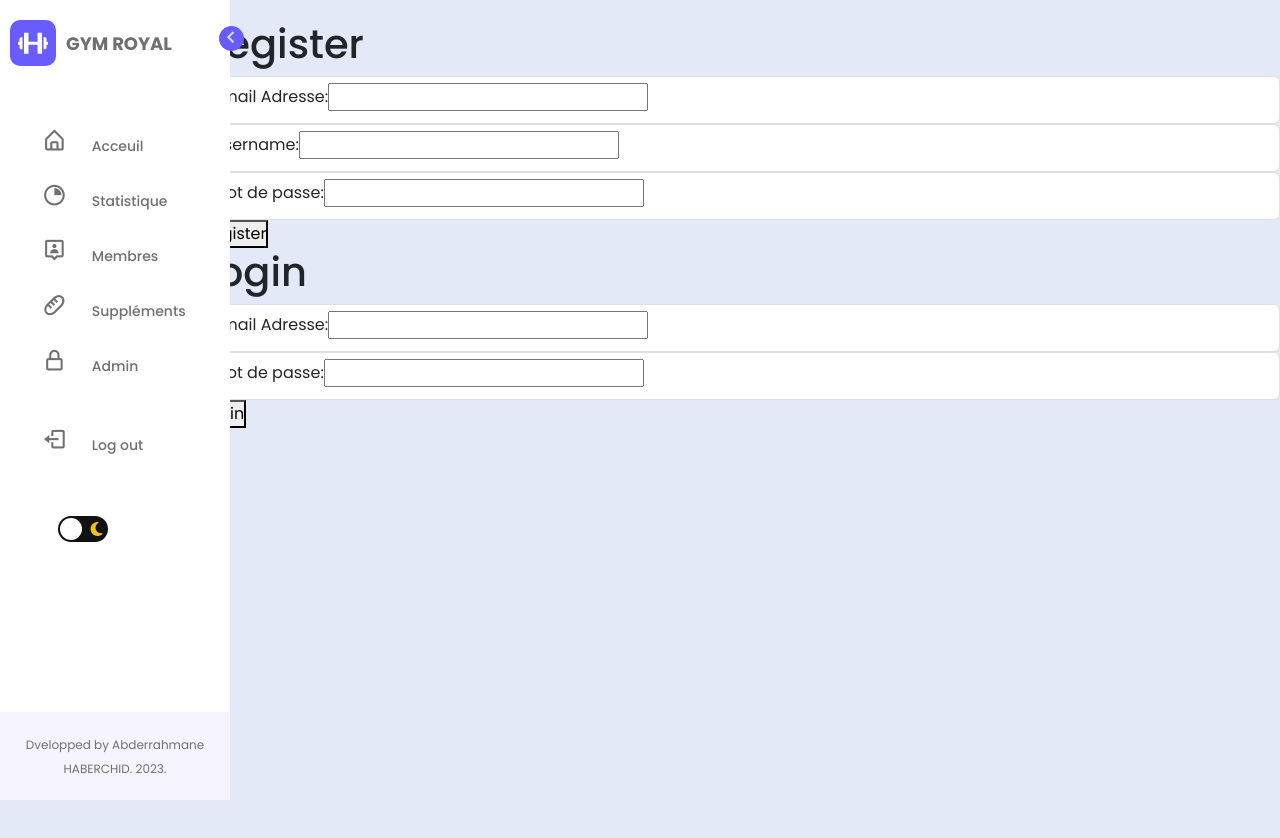
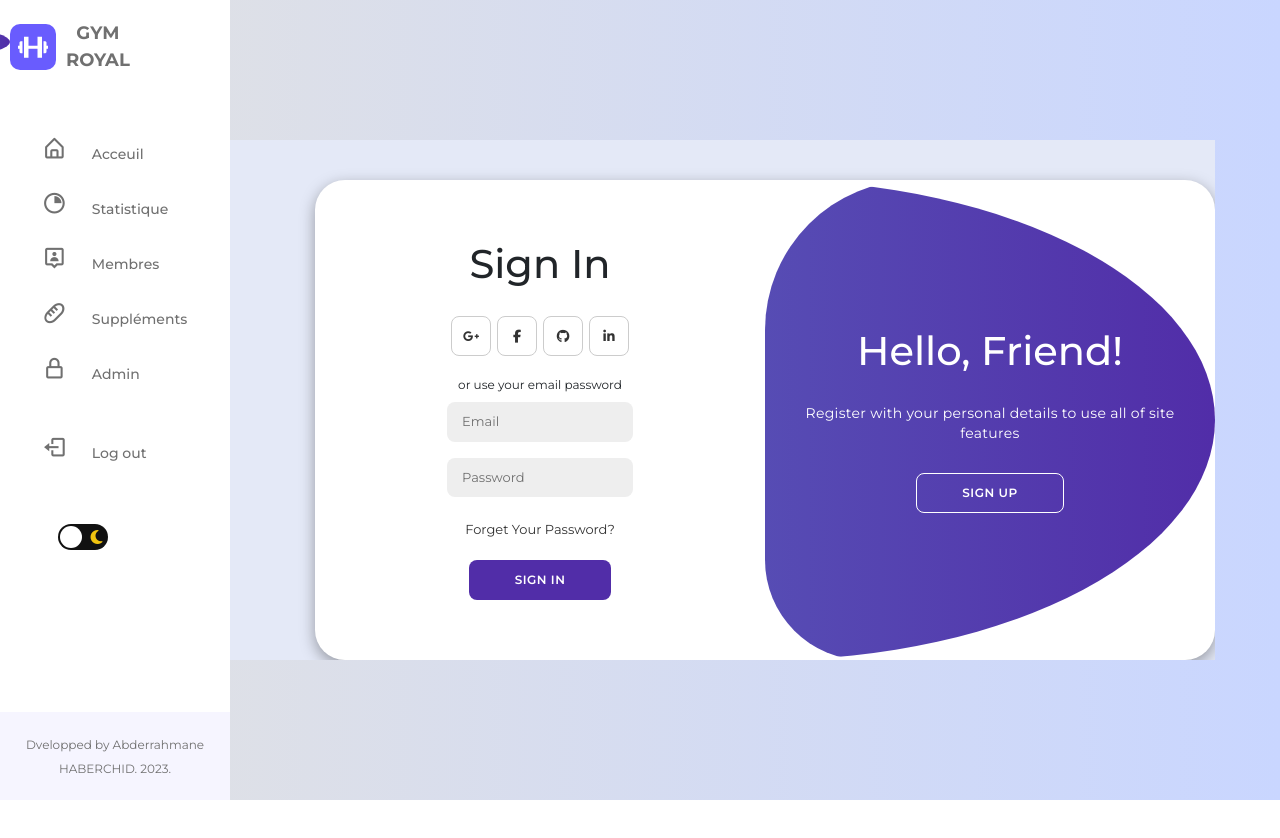
Before and after one commit to Abderrahmane-Haberchid/gym-dashboard, a React (Create React App) app: page /auth in a window 1280 px wide. Shown: the top 838 px of the page. After the commit the page ends 800 px from the top, so only its background shows below. Built offline with nearby package versions, Linux system fonts and the light colour scheme; the HTML template or start-up script is replaced by a standard one.

Commit message:
login page added

```diff
--- a/package.json
+++ b/package.json
@@ -16,6 +16,7 @@
     "chart.js": "^4.4.0",
     "primereact": "^10.0.2",
     "react": "^18.2.0",
+    "react-auth-kit": "^3.0.0-alpha.44",
     "react-bootstrap": "^2.9.0",
     "react-chartjs-2": "^5.2.0",
     "react-content-loader": "^6.2.1",
@@ -25,7 +26,7 @@
     "react-hook-form": "^7.47.0",
     "react-hot-toast": "^2.4.1",
     "react-router-dom": "^6.16.0",
-    "react-scripts": "^5.0.1",
+    "react-scripts": "^3.0.1",
     "rsuite": "^5.40.0",
     "web-vitals": "^2.1.4",
     "zod": "^3.22.4"
--- a/src/components/AddMembreForm.jsx
+++ b/src/components/AddMembreForm.jsx
@@ -29,7 +29,7 @@
                     })
                     .catch(errors => {
                         errors?.response?.status === 302 && toast.error("Adresse mail déjà existante !")
-
+                        errors?.response?.status != 302 && toast.error("Une erreur générée !")
                     })
      }
 
--- a/src/css/login.css
+++ b/src/css/login.css
@@ -1,17 +1,210 @@
+@import url('https://fonts.googleapis.com/css2?family=Montserrat:wght@300;400;500;600;700&display=swap');
 
+*{
+    margin: 0;
+    padding: 0;
+    box-sizing: border-box;
+    font-family: 'Montserrat', sans-serif;
+}
 
 body{
-    margin: 0;
-    padding: 0;
+    background-color: #c9d6ff;
+    background: linear-gradient(to right, #e2e2e2, #c9d6ff);
+    display: flex;
+    align-items: center;
+    justify-content: center;
+    flex-direction: column;
+    height: 100vh;
 }
 
-.wrapper{
+.container{
+    background-color: #fff;
+    border-radius: 30px;
+    box-shadow: 0 5px 15px rgba(0, 0, 0, 0.35);
+    position: relative;
+    overflow: hidden;
+    width: 768px;
+    max-width: 100%;
+    min-height: 480px;
+}
+
+.container p{
+    font-size: 14px;
+    line-height: 20px;
+    letter-spacing: 0.3px;
+    margin: 20px 0;
+}
+
+.container span{
+    font-size: 12px;
+}
+
+.container a{
+    color: #333;
+    font-size: 13px;
+    text-decoration: none;
+    margin: 15px 0 10px;
+}
+
+.container button{
+    background-color: #512da8;
+    color: #fff;
+    font-size: 12px;
+    padding: 10px 45px;
+    border: 1px solid transparent;
+    border-radius: 8px;
+    font-weight: 600;
+    letter-spacing: 0.5px;
+    text-transform: uppercase;
+    margin-top: 10px;
+    cursor: pointer;
+}
+
+.container button.hidden{
+    background-color: transparent;
+    border-color: #fff;
+}
+
+.container form{
+    background-color: #fff;
     display: flex;
+    align-items: center;
     justify-content: center;
+    flex-direction: column;
+    padding: 0 40px;
+    height: 100%;
 }
-.left{
+
+.container input{
+    background-color: #eee;
+    border: none;
+    margin: 8px 0;
+    padding: 10px 15px;
+    font-size: 13px;
+    border-radius: 8px;
+    width: 100%;
+    outline: none;
+}
+
+.form-container{
+    position: absolute;
+    top: 0;
+    height: 100%;
+    transition: all 0.6s ease-in-out;
+}
+
+.sign-in{
+    left: 0;
     width: 50%;
+    z-index: 2;
 }
-.right{
+
+.container.active .sign-in{
+    transform: translateX(100%);
+}
+
+.sign-up{
+    left: 0;
     width: 50%;
+    opacity: 0;
+    z-index: 1;
 }
+
+.container.active .sign-up{
+    transform: translateX(100%);
+    opacity: 1;
+    z-index: 5;
+    animation: move 0.6s;
+}
+
+@keyframes move{
+    0%, 49.99%{
+        opacity: 0;
+        z-index: 1;
+    }
+    50%, 100%{
+        opacity: 1;
+        z-index: 5;
+    }
+}
+
+.social-icons{
+    margin: 20px 0;
+}
+
+.social-icons a{
+    border: 1px solid #ccc;
+    border-radius: 20%;
+    display: inline-flex;
+    justify-content: center;
+    align-items: center;
+    margin: 0 3px;
+    width: 40px;
+    height: 40px;
+}
+
+.toggle-container{
+    position: absolute;
+    top: 0;
+    left: 50%;
+    width: 50%;
+    height: 100%;
+    overflow: hidden;
+    transition: all 0.6s ease-in-out;
+    border-radius: 150px 0 0 100px;
+    z-index: 1000;
+}
+
+.container.active .toggle-container{
+    transform: translateX(-100%);
+    border-radius: 0 150px 100px 0;
+}
+
+.toggle{
+    background-color: #512da8;
+    height: 100%;
+    background: linear-gradient(to right, #5c6bc0, #512da8);
+    color: #fff;
+    position: relative;
+    left: -100%;
+    height: 100%;
+    width: 200%;
+    transform: translateX(0);
+    transition: all 0.6s ease-in-out;
+}
+
+.container.active .toggle{
+    transform: translateX(50%);
+}
+
+.toggle-panel{
+    position: absolute;
+    width: 50%;
+    height: 100%;
+    display: flex;
+    align-items: center;
+    justify-content: center;
+    flex-direction: column;
+    padding: 0 30px;
+    text-align: center;
+    top: 0;
+    transform: translateX(0);
+    transition: all 0.6s ease-in-out;
+}
+
+.toggle-left{
+    transform: translateX(-200%);
+}
+
+.container.active .toggle-left{
+    transform: translateX(0);
+}
+
+.toggle-right{
+    right: 0;
+    transform: translateX(0);
+}
+
+.container.active .toggle-right{
+    transform: translateX(200%);
+}
--- a/src/pages/Login.jsx
+++ b/src/pages/Login.jsx
@@ -1,11 +1,20 @@
 import axios from 'axios';
-import React from 'react'
+import React, { useState } from 'react'
 import { useForm } from 'react-hook-form'
 import toast from 'react-hot-toast';
-import { useNavigate } from 'react-router-dom';
+import { useSignIn } from 'react-auth-kit'
+import "../css/login.css";
+import { Navigate } from 'react-router-dom';
 
-function Login() {
-  const navigate = useNavigate()
+export default function Login() {
+
+    const addActiveClass = () => {
+        document.querySelector("#container").classList.toggle('active');
+    }
+    const removeActiveClass = () => {
+        document.querySelector("#container").classList.remove('active');
+    }
+
   const {
     register,
     reset,
@@ -13,23 +22,38 @@
     formState: {errors}
   } = useForm();
 
-  /*const onSubmit = (dataRegister) => {
+  const onSubmitRegister = (dataRegister) => {
+
         const resgiterData = JSON.stringify(dataRegister)
+        const signIn = useSignIn()
+
         axios.post("http://localhost:8081/api/v1/auth/register",
                   resgiterData,
                   {headers: {'content-Type': 'application/json'}}
                   )
               .then(response => {
-                response?.status === 201 && toast.success("Compe créé !")
-                        reset()
+                if(response.status === 200){
+                    if(signIn(
+                        {
+                            token:    response.data.token,
+                            expiresIn:response.data.expiresIn,
+                            tokenType: "Bearer",
+                            authState: response.data.authUserState
+                        }
+                    )){
+                        toast.success("blaaan")
+                        Navigate("/")
+                    }
+                    else {
+                        toast.success("mabaaanch")
+                    }
+                }
 
               })
-              .catch(errors => {
-                 toast.error(errors.error)
-              })
-  }*/
 
-  const onSubmitLogin = (dataLogin) => {
+  }
+
+  /*const onSubmitLogin = (dataLogin) => {
     const loginData = JSON.stringify(dataLogin)
     axios.post("http://localhost:8081/api/v1/auth/login",
               loginData,
@@ -43,89 +67,70 @@
           .catch(errors => {
              toast.error(errors.error)
           })
-}
+}*/
 
   return (
-    <div className='wrapper'>
-        <div className='left'>
-            <div className='header'>
 
+    <div className="container" id="container">
+
+    <div className="form-container sign-up">
+        <form onSubmit={handleSubmit(onSubmitRegister)}>
+            <h1>Create Account</h1>
+            <div className="social-icons">
+                <a href="#" className="icon"><i className="fa-brands fa-google-plus-g"></i></a>
+                <a href="#" className="icon"><i className="fa-brands fa-facebook-f"></i></a>
+                <a href="#" className="icon"><i className="fa-brands fa-github"></i></a>
+                <a href="#" className="icon"><i className="fa-brands fa-linkedin-in"></i></a>
             </div>
-            <div className='body'>
-               <h1>Register</h1>
-               <div className='left'>
-            <div className='form'>
+            <span>or use your email for registeration</span>
+            <input type="text"
+                   {...register('name')}
+                   placeholder="Name"
+                />
 
+            <input type="mail"
+                   {...register('email')}
+                   placeholder="Email"
+                />
 
-                <form onSubmit={handleSubmit()}>
-                  <div className='form-control'>
-
-                    <label htmlFor='email' className='form-label'>
-                      Email Adresse:
-                    </label>
-
-                    <input
-                        {...register("mail")}
-                        type='text'
-                        />
-                  </div>
-                  <div className='form-control'>
-
-                    <label htmlFor='email' className='form-label'>
-                      Username:
-                    </label>
-
-                    <input
-                        {...register("username")}
-                        type='text'
-                        />
-                  </div>
-                  <div className='form-control'>
-
-                    <label htmlFor='password' className='form-label'>
-                      Mot de passe:
-                    </label>
-
-                    <input
-                        {...register("assword")}
-                        type='password'
-                        />
-                  </div>
-                  <button>Register</button>
-                </form>
+            <input type="password"
+                   {...register('password')}
+                   placeholder="Password"
+                />
+            <button>Sign Up</button>
+        </form>
+    </div>
+    <div className="form-container sign-in">
+        <form>
+            <h1>Sign In</h1>
+            <div className="social-icons">
+                <a href="#" className="icon"><i className="fa-brands fa-google-plus-g"></i></a>
+                <a href="#" className="icon"><i className="fa-brands fa-facebook-f"></i></a>
+                <a href="#" className="icon"><i className="fa-brands fa-github"></i></a>
+                <a href="#" className="icon"><i className="fa-brands fa-linkedin-in"></i></a>
             </div>
-        </div>
+            <span>or use your email password</span>
+            <input type="email" placeholder="Email" />
+            <input type="password" placeholder="Password" />
+            <a href="#">Forget Your Password?</a>
+            <button>Sign In</button>
+        </form>
+    </div>
+    <div className="toggle-container">
+        <div className="toggle">
+            <div className="toggle-panel toggle-left">
+                <h1>Welcome Back!</h1>
+                <p>Enter your personal details to use all of site features</p>
+                <button className="hidden" id="login" onClick={removeActiveClass}>Sign In</button>
             </div>
-        </div>
-        <div className='right'>
-            <div className='form'>
-              <h1>Login</h1>
-
-
-                <form onSubmit={handleSubmit(onSubmitLogin)}>
-                  <div className='form-control'>
-                    <label htmlFor='email' className='form-label'>
-                      Email Adresse:
-                    </label>
-                    <input {...register("email")}
-                          type='text'
-                      />
-                  </div>
-                  <div className='form-control'>
-                    <label htmlFor='password' className='form-label'>
-                      Mot de passe:
-                    </label>
-                    <input  {...register("password")}
-                            type='password'
-                         />
-                  </div>
-                  <button>Login</button>
-                </form>
+            <div className="toggle-panel toggle-right">
+                <h1>Hello, Friend!</h1>
+                <p>Register with your personal details to use all of site features</p>
+                <button className="hidden" id="registerr" onClick={addActiveClass}>Sign Up</button>
             </div>
         </div>
     </div>
+</div>
+
   )
-
 }
-
-export default Login
```
Also changed, not shown: 1 other file (tests, documents, lock files or other folders).
